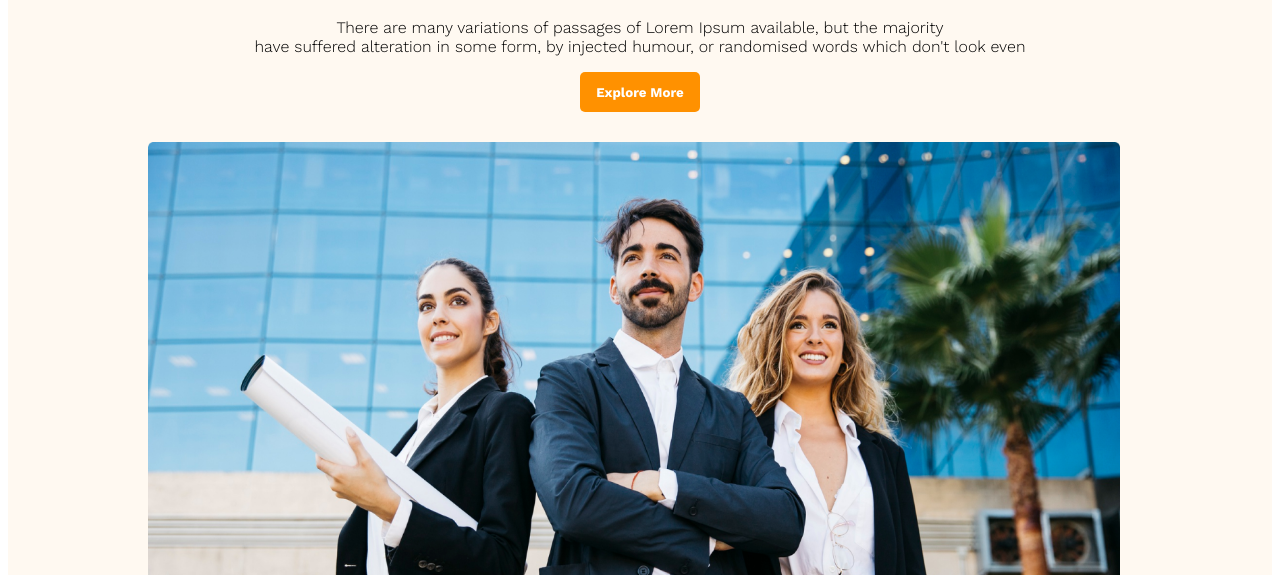
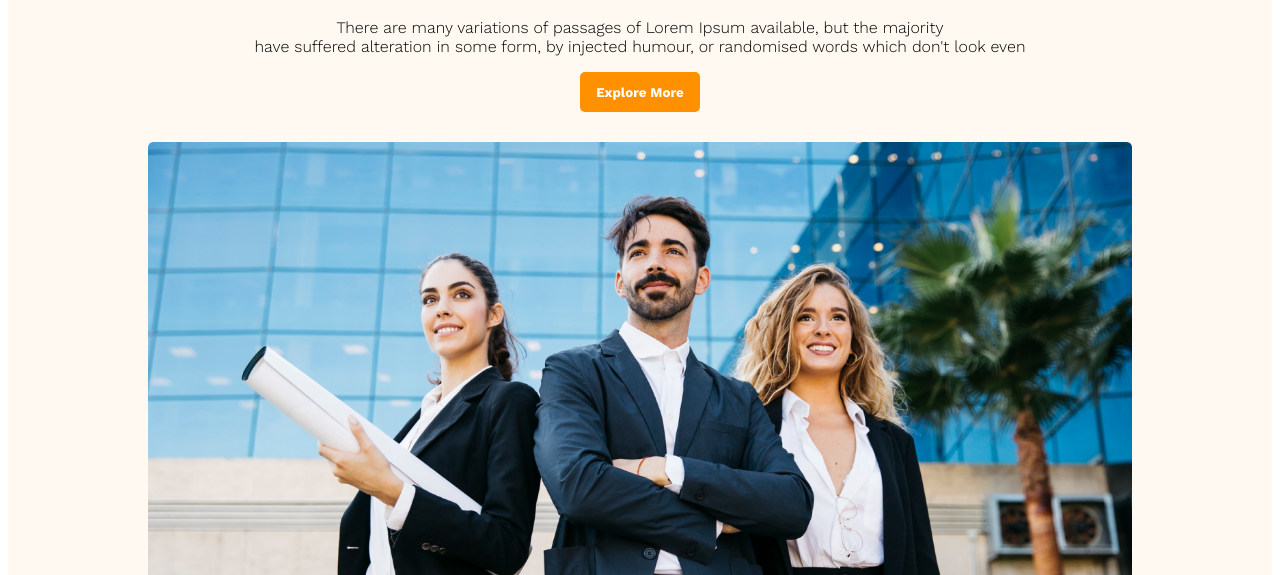
Before and after one commit to nafim191119/assignment-2, a plain HTML site: page g3-architects-main/index.html in a window 1280 px wide. Shown: the part 225-800 px from the top of the page. Drawn offline with nearby package versions, Linux system fonts and the light colour scheme.

Commit message:
resize update

```diff
--- a/g3-architects-main/index.html
+++ b/g3-architects-main/index.html
@@ -10,9 +10,11 @@
 </head>
 
 <body>
+
     <!-----------------------
         Top overall area
     ----------------------->
+
     <header>
         <div class="top-overall-area">
             <div>
@@ -39,8 +41,10 @@
                 </div>
             </div>
             <!-- content Image -->
+            <div>
                 <div class="person">
-                <img src="images/banner.png" alt="" width="972px" height="500px">
+                    <img src="images/banner.png" alt="">
+                </div>
             </div>
         </div>
     </header>
@@ -99,10 +103,10 @@
                 </div>
                 <div class="together">
                     <img src="images/architect.png" alt="" width="550px" height="720px">
-                    <!-- <div class="overwrite">
+                    <div class="overwrite">
                         <h1>10+ Years</h1>
                         <p>Experience</p>
-                </div> -->
+                    </div>
                 </div>
             </div>
             <div class="facts">
--- a/g3-architects-main/styles/style.css
+++ b/g3-architects-main/styles/style.css
@@ -43,6 +43,7 @@ nav {
 /* -----------------
 Top areas content
 -------------------*/
+
 .brand {
     text-align: center;
     margin-top: 40px;
@@ -70,11 +71,13 @@ Top areas content
 
 .person img {
     margin-bottom: 30px;
+    width: 100%;
 }
 
 /* ------------------
    Middle Content
 ------------------ */
+
 .middle-overall-area {
     margin: 0px 50px 80px 50px;
     padding: 30px 30px 0 30px;
@@ -98,6 +101,7 @@ Top areas content
 /* -------------------
 Middle Feature Banner
 ---------------------*/
+
 .experience {
     display: flex;
     justify-content: space-between;
@@ -116,7 +120,9 @@ Middle Feature Banner
     margin-bottom: 15px;
 }
 
-/* .overwrite{
+
+
+.overwrite{
     color: rgb(255, 255, 255);
     background-color: rgb(255, 136, 0);
     width: 150px;
@@ -124,7 +130,7 @@ Middle Feature Banner
     text-align: center;
     padding: 5px 5px 5px 5px;
     border-radius: 5px;
-} */
+}
 
 
 /*-------------------
@@ -186,3 +192,11 @@ Middle Feature Banner
     font-weight: 400;
     font-size: 1em;
 }
+
+/* -----------------------------
+Bonus point Responsive Mobile
+------------------------------ */
+
+@media screen and (max-width: ) {
+
+}
```
Lines whose indentation alone changed are shown as unchanged.
